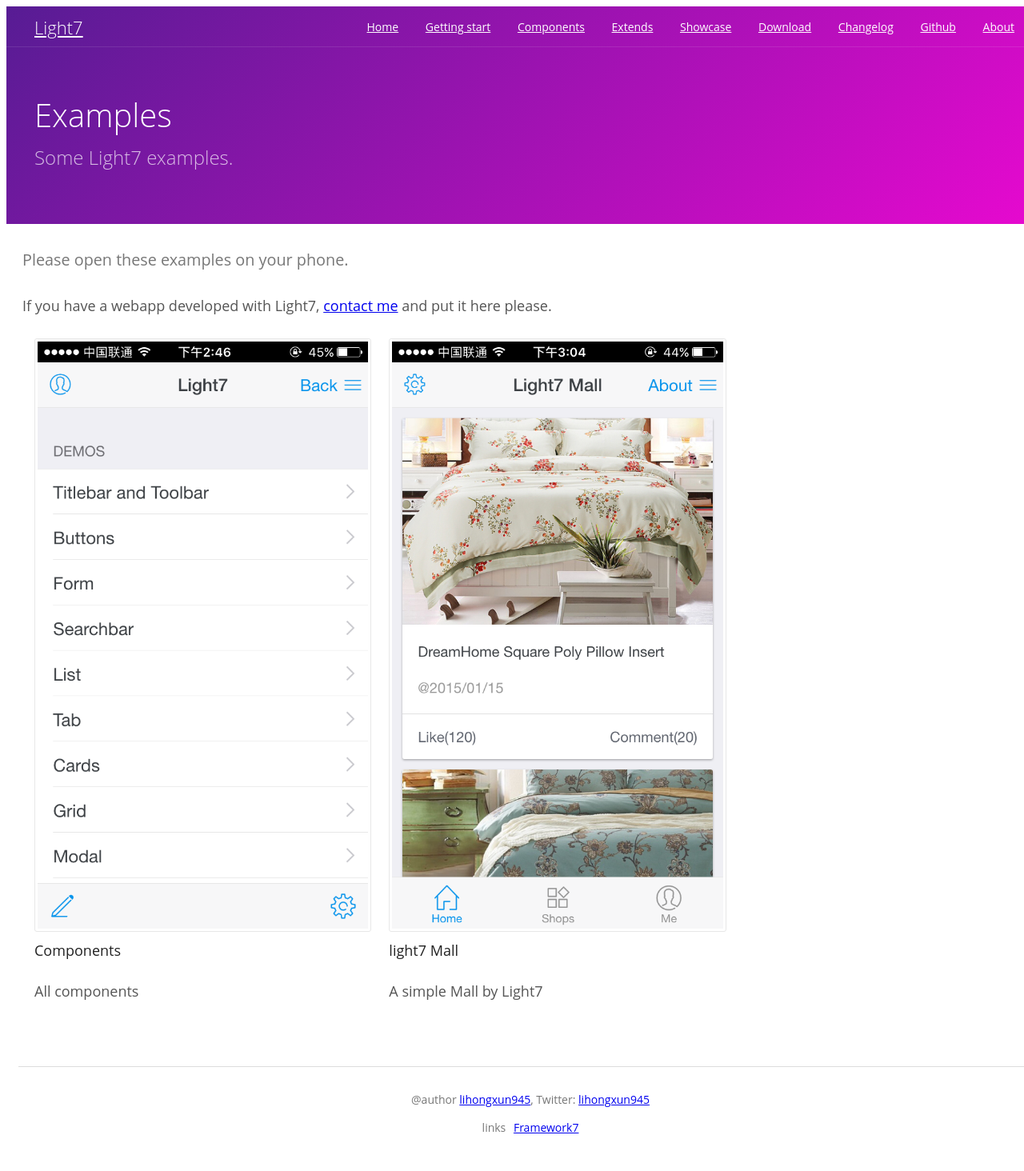
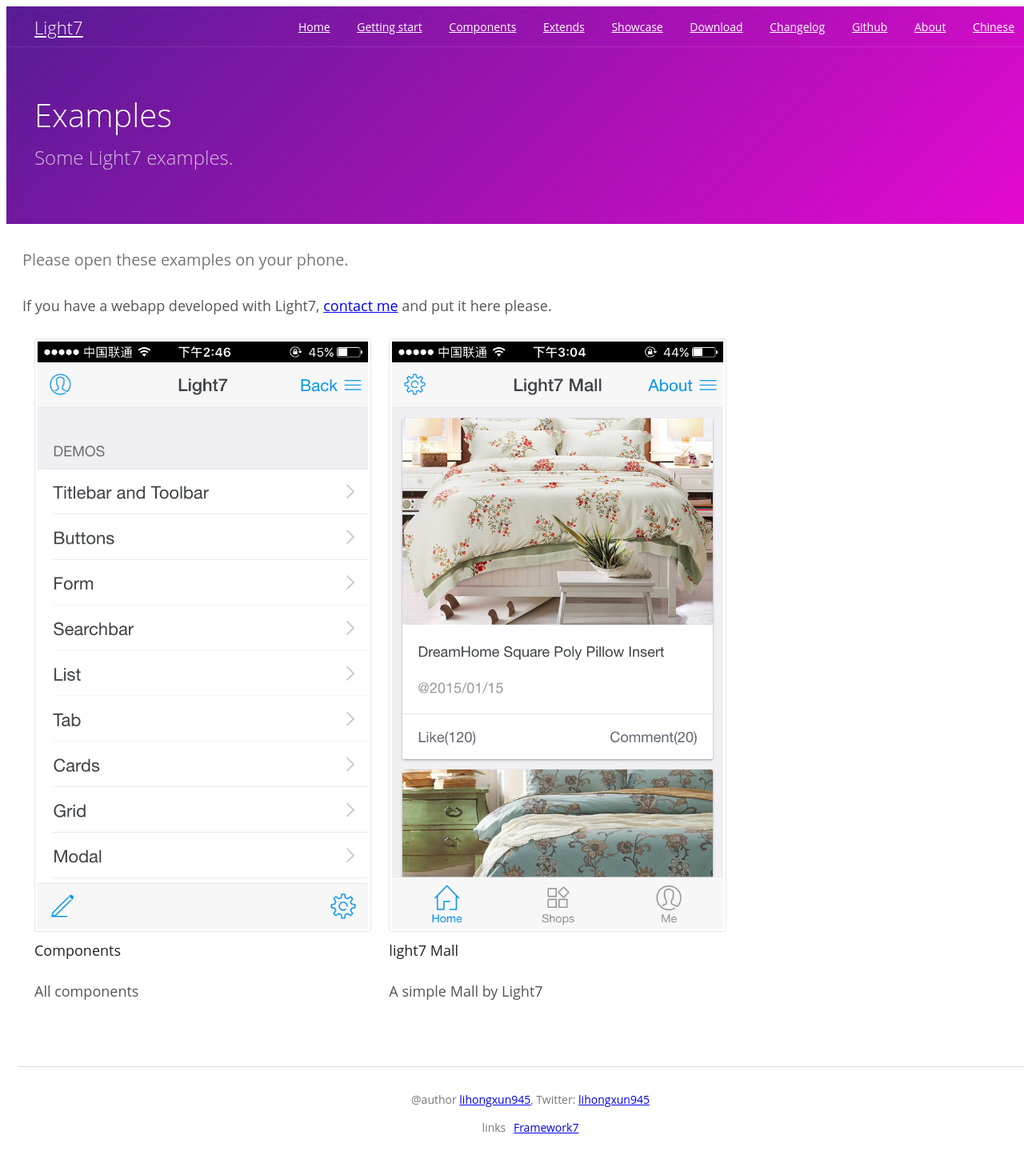
Before and after one commit to lihongxun945/light7-cn, a Jekyll site: the page built from docs/examples.html, in a window 1280 px wide. Shown: the whole page at 80% size. Built offline with Jekyll 4.4.1, drawn with Linux system fonts in a browser that asks for light colours; a style sheet for code colours, icons or effects is not loaded.

Commit message:
add chinese link

```diff
--- a/docs/_includes/masthead.html
+++ b/docs/_includes/masthead.html
@@ -16,6 +16,7 @@
           <a class="docs-nav-item" href="/changelog">Changelog</a>
           <a class="docs-nav-item" href="https://github.com/lihongxun945/light7" target="_blank">Github</a>
           <a class="docs-nav-item" href="/about">About</a>
+          <a class="docs-nav-item" href="http://123.56.245.102/">Chinese</a>
         </div>
       </nav>
     </div>
```
